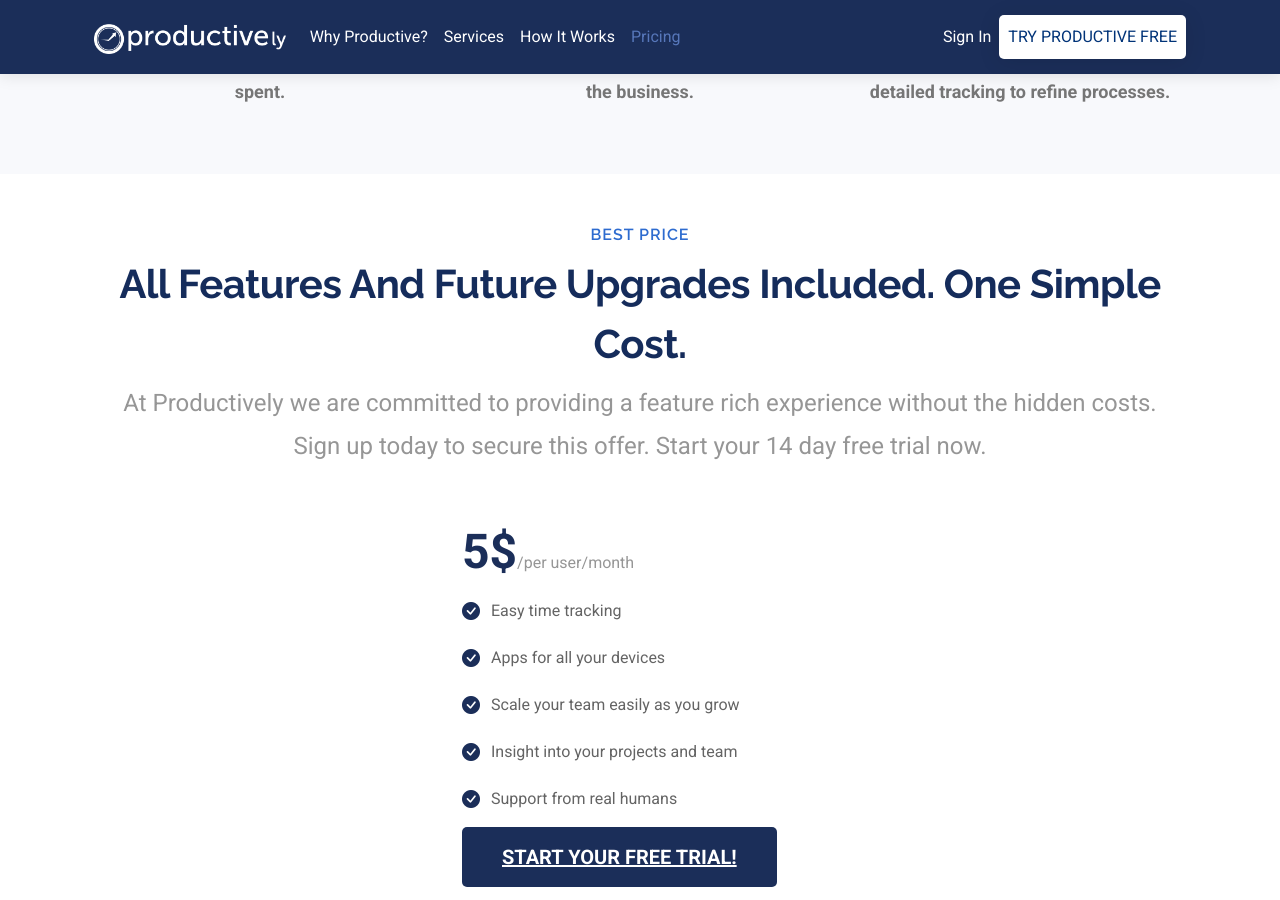
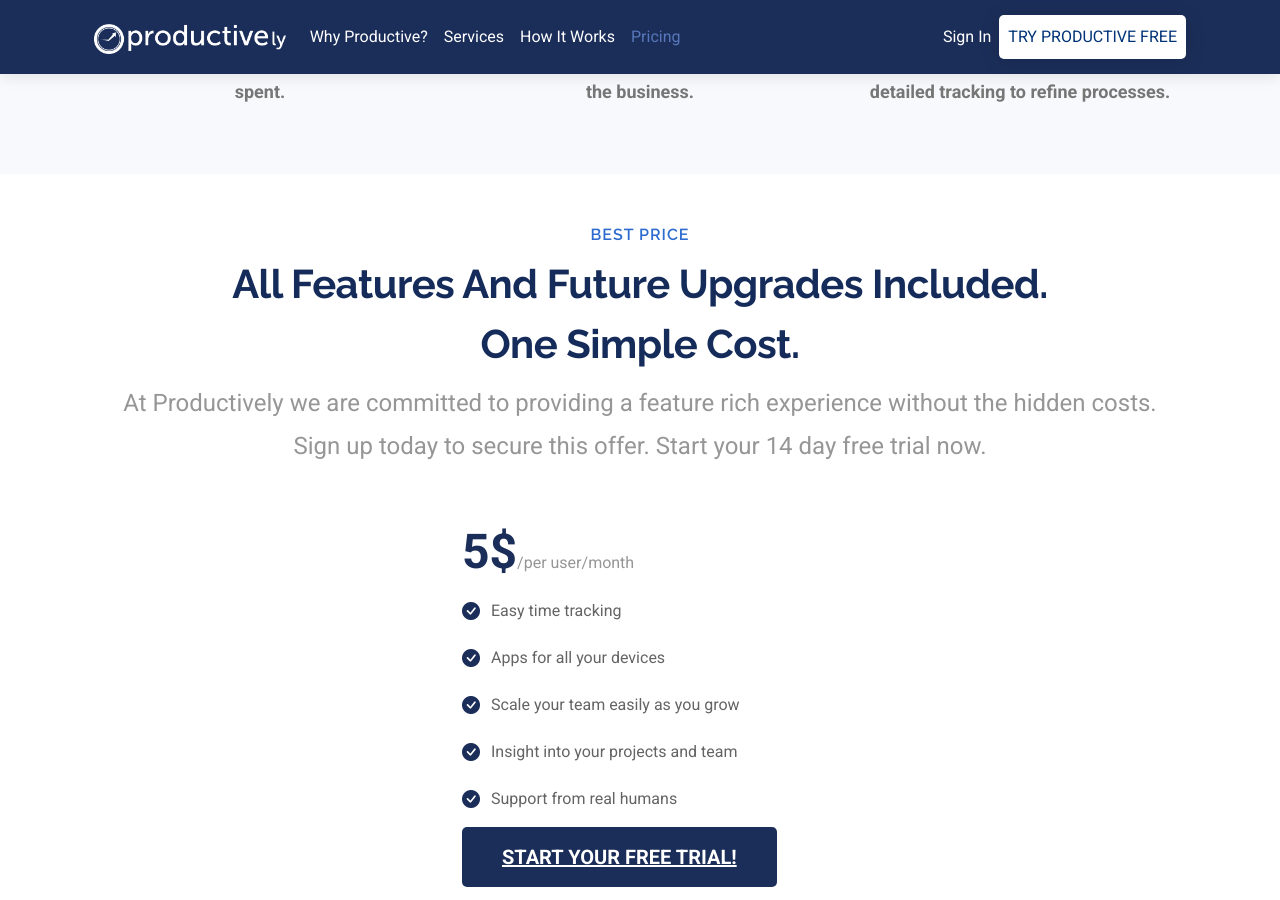
Before and after one commit to GordanMik/timetrackingwebsite, a Jekyll site: the page built from index.markdown, in a window 1280 px wide and 900 px high, scrolled down 3295 px. Built offline with Jekyll 4.4.1, drawn with Linux system fonts in a browser that asks for light colours.

```diff
--- a/_config.yml
+++ b/_config.yml
@@ -65,7 +65,7 @@ home:
   price:
     enabled: true
     background: ""
-    heading: "All Features And Future Upgrades Included. One Simple Cost."
+    heading: "All Features And Future Upgrades Included. <br> One Simple Cost."
     smallHeading: "best Price"
     description: "At Productively we are committed to providing a feature rich experience without the hidden costs. <br> Sign up today to secure this offer. Start your 14 day free trial now."
     items:
```
